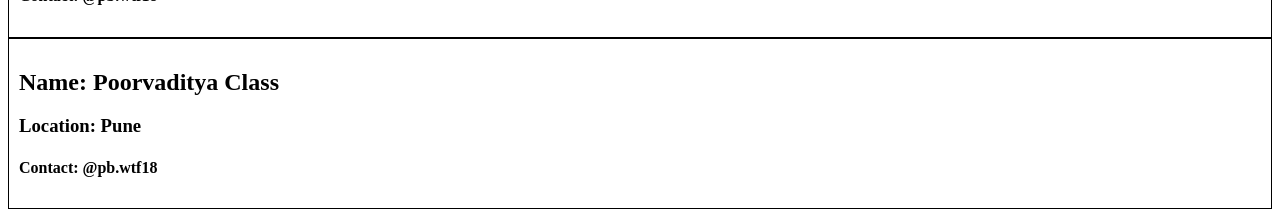
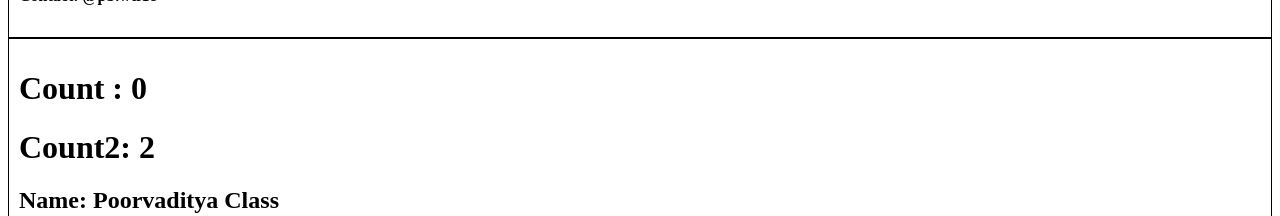
Before and after one commit to poorvaditya18/advance-reactJS, a React (Vite) app in the folder day-1/: page /about in a window 1280 px wide. Shown: the part 387-603 px from the top of the page. Built offline with nearby package versions, Linux system fonts and the light colour scheme.

Commit message:
added how to use state variables inside class based component

```diff
--- a/day-1/src/components/User.js
+++ b/day-1/src/components/User.js
@@ -1,4 +1,7 @@
+import { useState } from "react";
 const User = () => {
+  const [count] = useState(0);
+  const [count2] = useState(2);
   return (
     <div className="user-card">
       <h2>Name: Poorvaditya</h2>
--- a/day-1/src/components/UserClass.js
+++ b/day-1/src/components/UserClass.js
@@ -6,6 +6,12 @@
   constructor(props) {
     super(props);
     console.log(props);
+
+    // creating state variables inside class based component
+    this.state = {
+      count: 0,
+      count2: 2,
+    };
   }
 
   //you need to provide render method which return some piece of jsx
@@ -13,8 +19,12 @@
     // destructuring
     const { name, location } = this.props;
 
+    const { count, count2 } = this.state;
+
     return (
       <div className="user-card">
+        <h1>Count : {count}</h1>
+        <h1>Count2: {count2}</h1>
         <h2>Name: {name}</h2>
         <h3>Location: {location}</h3>
         <h4>Contact: @pb.wtf18</h4>
```
